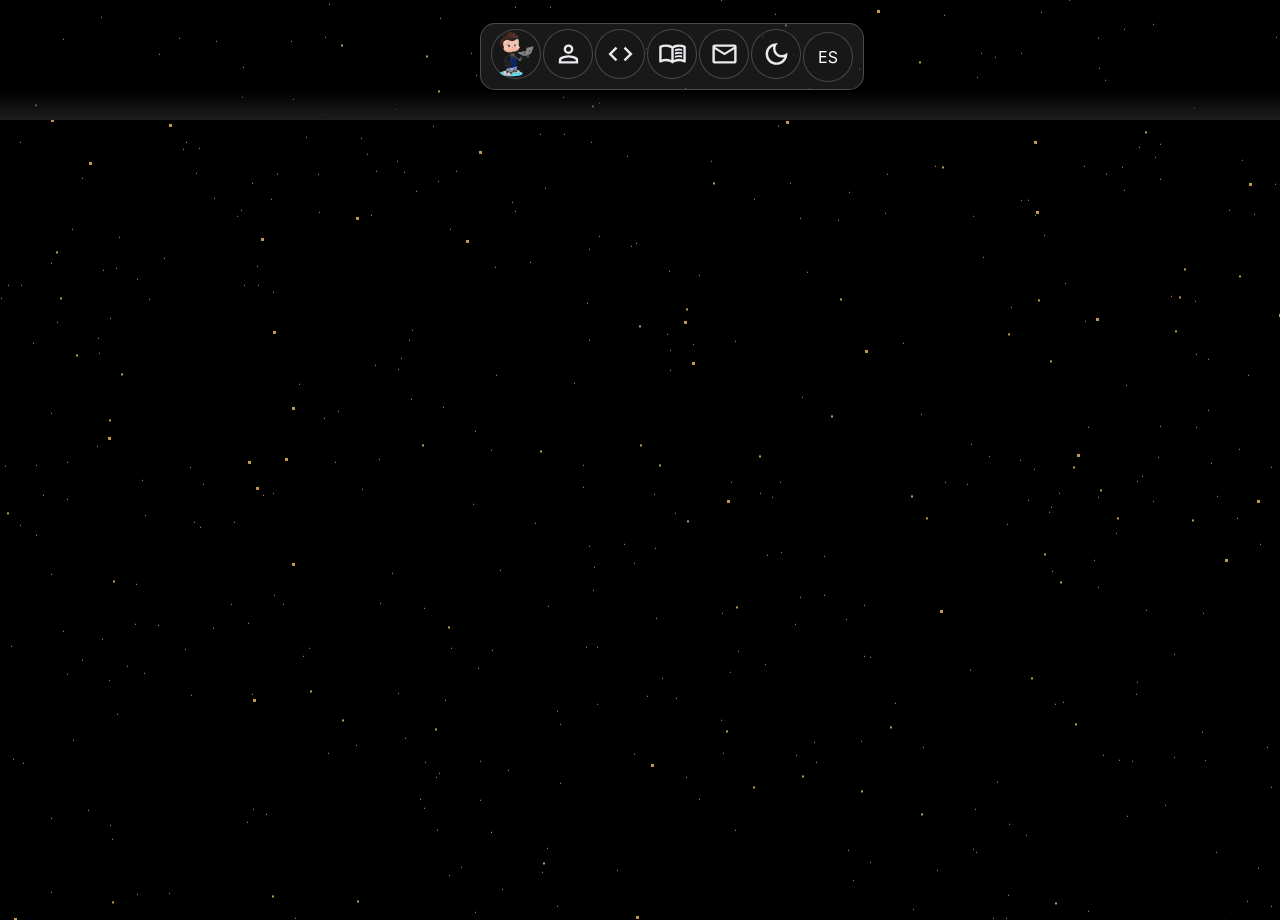
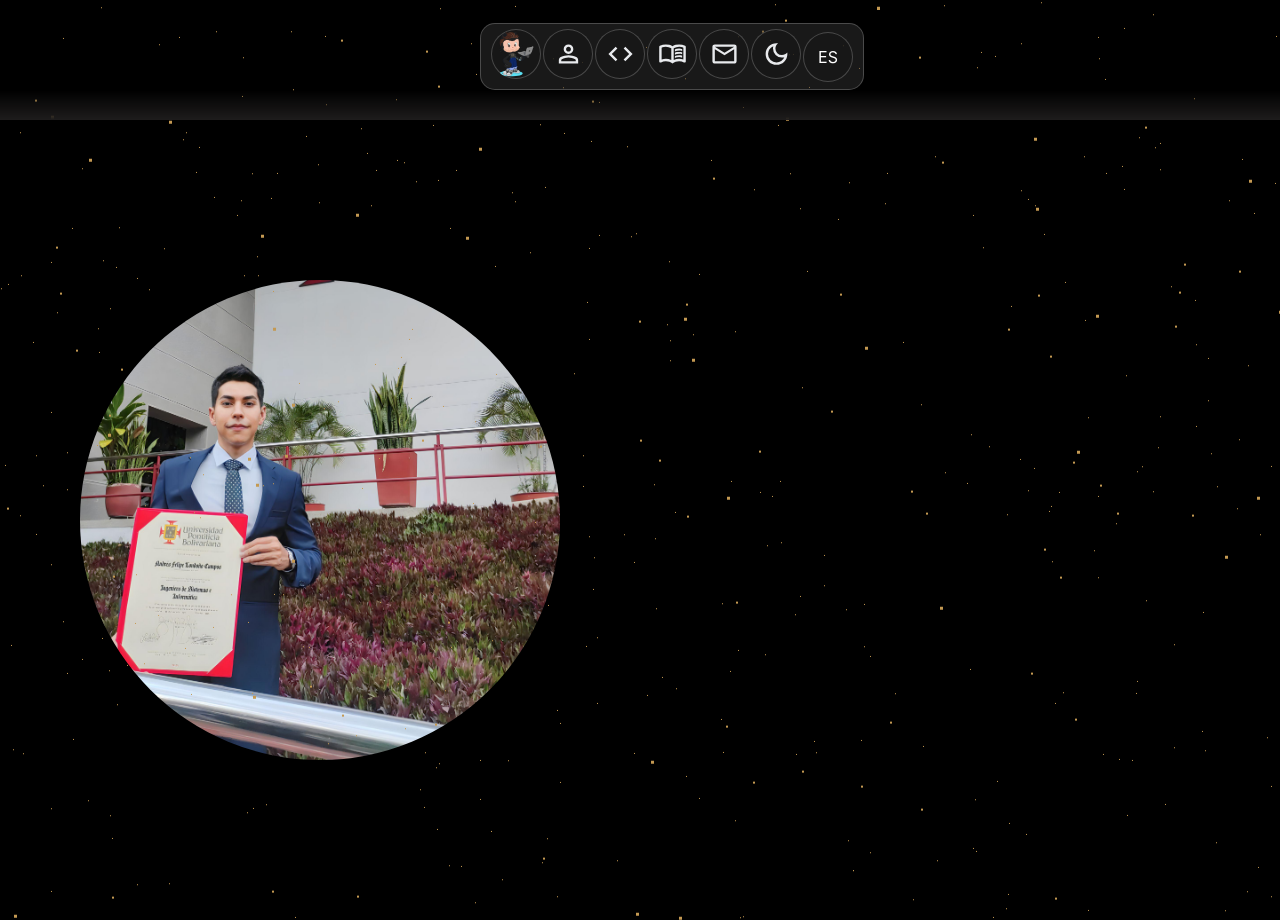
Before and after one commit to ApidriuC/Developer-Portfolio, a React (Vite) app: page / in a window 1280 px wide. Shown: the part 680-1600 px from the top of the page. Before the commit the page ends 800 px from the top, so only its background shows below. Built offline with nearby package versions, Linux system fonts and the light colour scheme.

Commit message:
Se implementa la sección inicial de acerca de mi.

```diff
--- a/src/App.jsx
+++ b/src/App.jsx
@@ -1,9 +1,10 @@
 import { useEffect } from 'react';
 import { useTranslation } from 'react-i18next';
-import NavOptions from './components/common/NavOptions.jsx'
-import BgAnimation from './utils/BgAnimation.jsx'
+import BgAnimation from './utils/BgAnimation.jsx';
+import NavOptions from './components/common/NavOptions.jsx';
 import HelloSection from './components/home/HelloSection.jsx';
 import SkillsSection from './components/skills/SkillsSection.jsx';
+import AboutMeSection from './components/resume/AboutMeSection.jsx';
 import { NotificationProvider } from './components/common/NotificationComponent.jsx';
 
 function App() {
@@ -20,6 +21,7 @@ function App() {
                 <BgAnimation />
                 <NavOptions />
                 <HelloSection />
+                <AboutMeSection />
                 <SkillsSection />
             </NotificationProvider>
         </>
--- a/src/components/common/NavOptions.jsx
+++ b/src/components/common/NavOptions.jsx
@@ -7,15 +7,15 @@ function NavOptions() {
     const { showNotification } = useNotification();
 
     const changeLanguage = () => {
-        showNotification(t('notification-lng-change'));
         const newLang = i18n.language === 'es' ? 'en' : 'es';
         i18n.changeLanguage(newLang);
+        showNotification(t('notification-lng-change'));
     };
 
     const changeTheme = () => {
-        showNotification(t('notification-theme-change'));
         const classNameDark = 'dark-theme';
         document.body.classList.toggle(classNameDark);
+        showNotification(t('notification-theme-change'));
     }
 
     const goToScroll = (id) => {
--- /dev/null
+++ b/src/components/resume/AboutMeSection.jsx
@@ -0,0 +1,28 @@
+import MeImage from '../../assets/me-image-profile.jpeg';
+
+function AboutMeSection() {
+    return (
+        <section id='about-me' className='flex justify-center items-center h-screen'>
+            <div className='w-2/4 p-4 h-full flex justify-center items-center'>
+                <img
+                    alt="me-image"
+                    src={MeImage}
+                    className='w-[30rem] h-[30rem] rounded-full object-cover object-left-bottom'
+                />
+            </div>
+            <div className='w-2/4 p-4 h-full flex justify-center items-center'>
+                <div>
+                    <p>Quien soy</p>
+                    <h2>Sobre mí</h2>
+                </div>
+                <div>
+                    <p>
+
+                    </p>
+                </div>
+            </div>
+        </section>
+    );
+}
+
+export default AboutMeSection;
--- a/src/locales/en.json
+++ b/src/locales/en.json
@@ -11,6 +11,6 @@
     "intro-hello": "Hello 👋, i am",
     "intro-developer": "a FullStack Developer",
     "intro-message": "Always code as if the guy who ends up maintaining your code will be a violent psychopath who knows where you live",
-    "notification-lng-change": "Lenguaje modificado!",
-    "notification-theme-change": "Tema modificado!"
+    "notification-lng-change": "Language changed!",
+    "notification-theme-change": "Theme changed!"
 }
--- a/src/locales/es.json
+++ b/src/locales/es.json
@@ -11,6 +11,6 @@
     "intro-hello": "Hola 👋, soy",
     "intro-developer": "Un desarrollador FullStack",
     "intro-message": "Programa siempre tu código como si el tipo que va a tener que mantenerlo en el futuro fuera un violento psicópata que sabe dónde vives",
-    "notification-lng-change": "Language changed!",
-    "notification-theme-change": "Theme changed!"
+    "notification-lng-change": "Lenguaje modificado!",
+    "notification-theme-change": "Tema modificado!"
 }
```
Also changed, not shown: src/assets/me-image-profile.jpeg (added).
